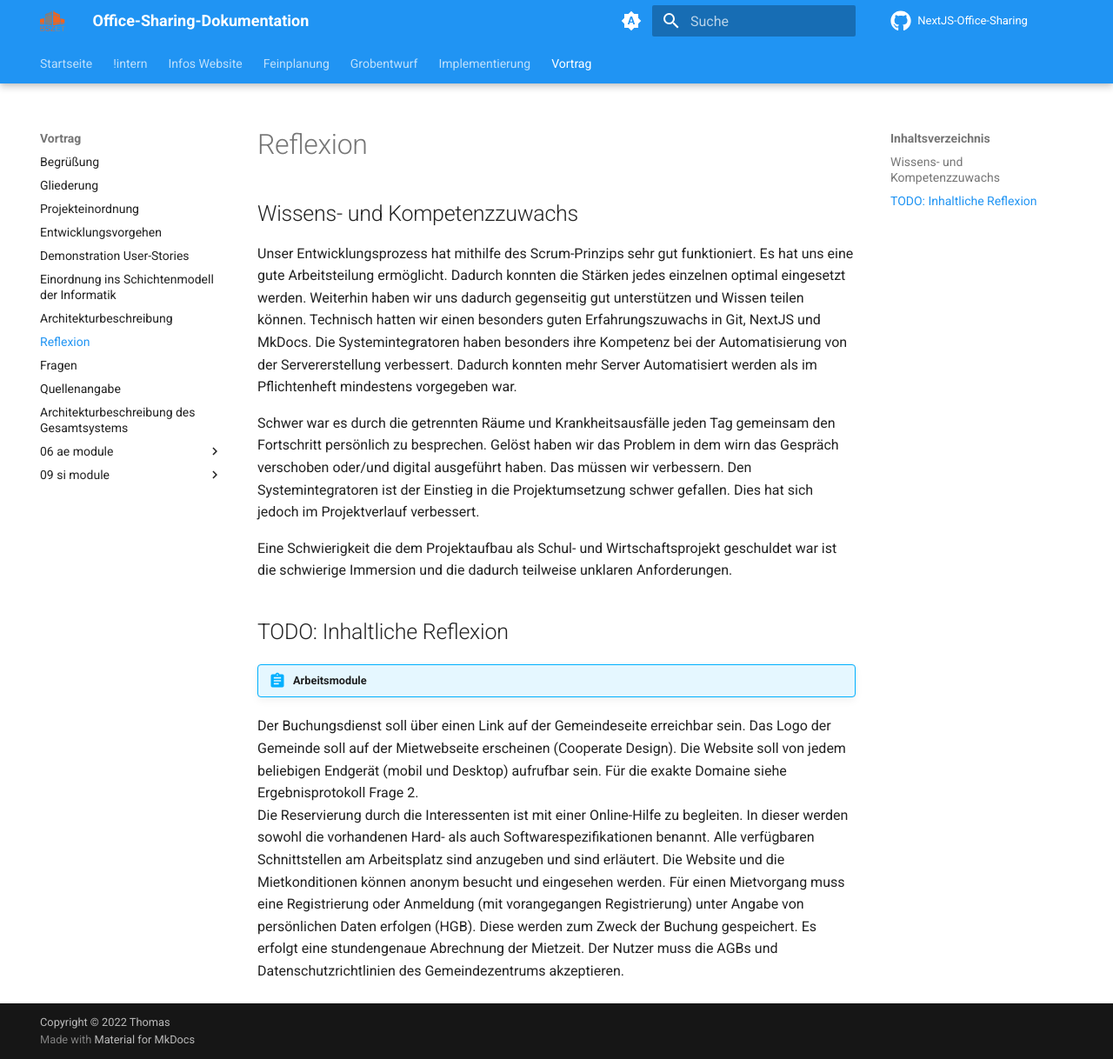
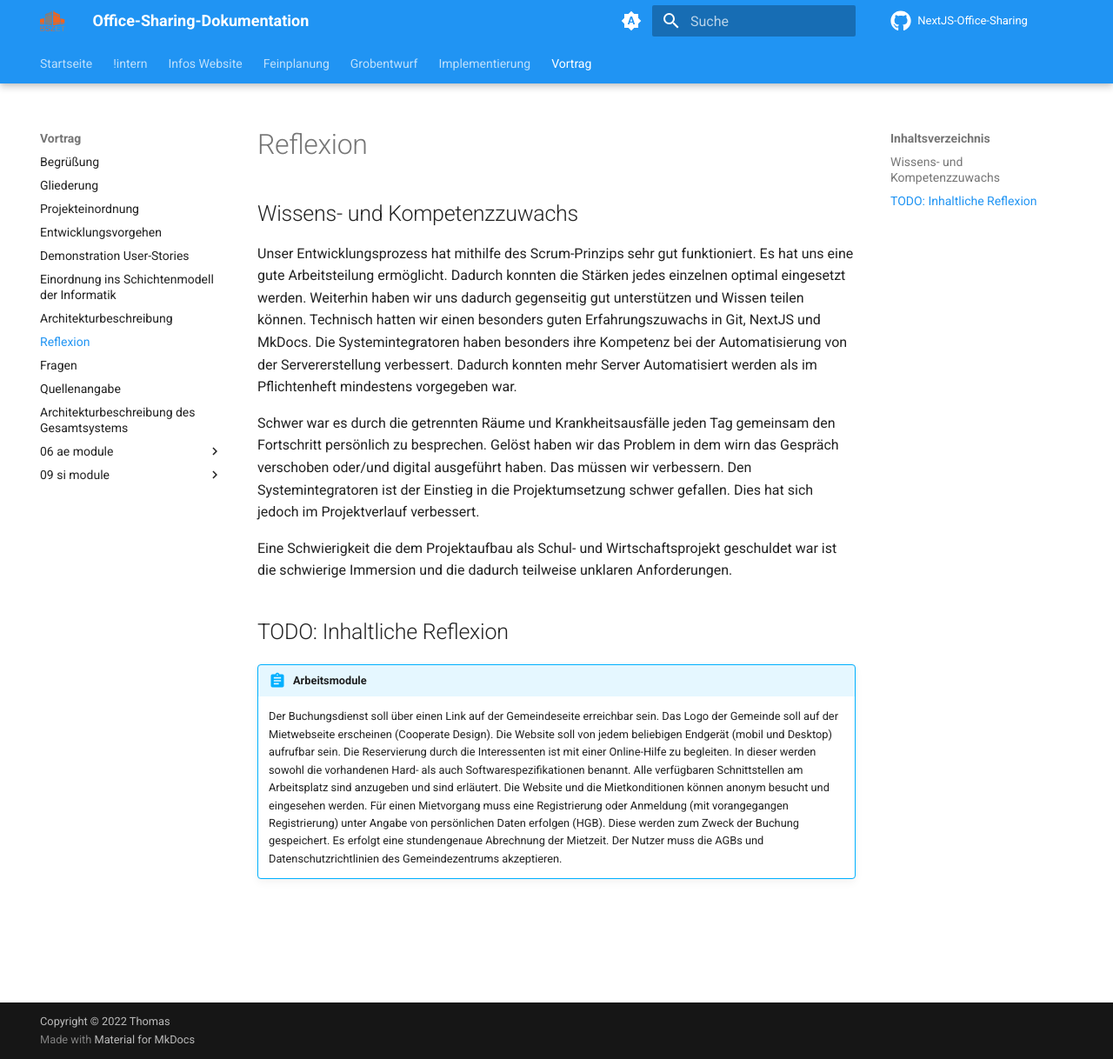
Before and after one commit to gz-bad-erzland-p2/Dokumentation, an MkDocs documentation site: the page built from docs/vortrag/10_reflexion.md, in a window 1280 px wide and 1218 px high. Shown: the whole window at 87% size. Built offline with MkDocs 1.6.1 and Material for MkDocs 9.7.7, drawn with Linux system fonts in a browser that asks for light colours; comment, search, counter and statistics services are not loaded.

Commit message:
Update 10_reflexion.md

```diff
--- a/docs/vortrag/10_reflexion.md
+++ b/docs/vortrag/10_reflexion.md
@@ -17,9 +17,13 @@ Eine Schwierigkeit die dem Projektaufbau als Schul- und Wirtschaftsprojekt gesch
 
 !!! abstract "Arbeitsmodule"
 
-Der Buchungsdienst soll über einen Link auf der Gemeindeseite erreichbar sein. Das Logo der Gemeinde soll auf der Mietwebseite erscheinen (Cooperate Design).
-    Die Website soll von jedem beliebigen Endgerät (mobil und Desktop) aufrufbar sein. Für die exakte Domaine siehe Ergebnisprotokoll Frage 2.
-    Die Reservierung durch die Interessenten ist mit einer Online-Hilfe zu begleiten. In dieser werden sowohl die vorhandenen Hard- als auch Softwarespezifikationen         benannt. Alle verfügbaren Schnittstellen am Arbeitsplatz sind anzugeben und sind erläutert.
+    Der Buchungsdienst soll über einen Link auf der Gemeindeseite erreichbar sein.
+    Das Logo der Gemeinde soll auf der Mietwebseite erscheinen (Cooperate Design).
+    Die Website soll von jedem beliebigen Endgerät (mobil und Desktop) aufrufbar sein.
+    Die Reservierung durch die Interessenten ist mit einer Online-Hilfe zu begleiten.
+    In dieser werden sowohl die vorhandenen Hard- als auch Softwarespezifikationen benannt.
+    Alle verfügbaren Schnittstellen am Arbeitsplatz sind anzugeben und sind erläutert.
     Die Website und die Mietkonditionen können anonym besucht und eingesehen werden.
-    Für einen Mietvorgang muss eine Registrierung oder Anmeldung (mit vorangegangen Registrierung) unter Angabe von persönlichen Daten erfolgen (HGB). Diese werden zum       Zweck der Buchung gespeichert. Es erfolgt eine stundengenaue Abrechnung der Mietzeit.
+    Für einen Mietvorgang muss eine Registrierung oder Anmeldung (mit vorangegangen Registrierung) unter Angabe von persönlichen Daten erfolgen (HGB).
+    Diese werden zum Zweck der Buchung gespeichert. Es erfolgt eine stundengenaue Abrechnung der Mietzeit.
     Der Nutzer muss die AGBs und Datenschutzrichtlinien des Gemeindezentrums akzeptieren.
```
